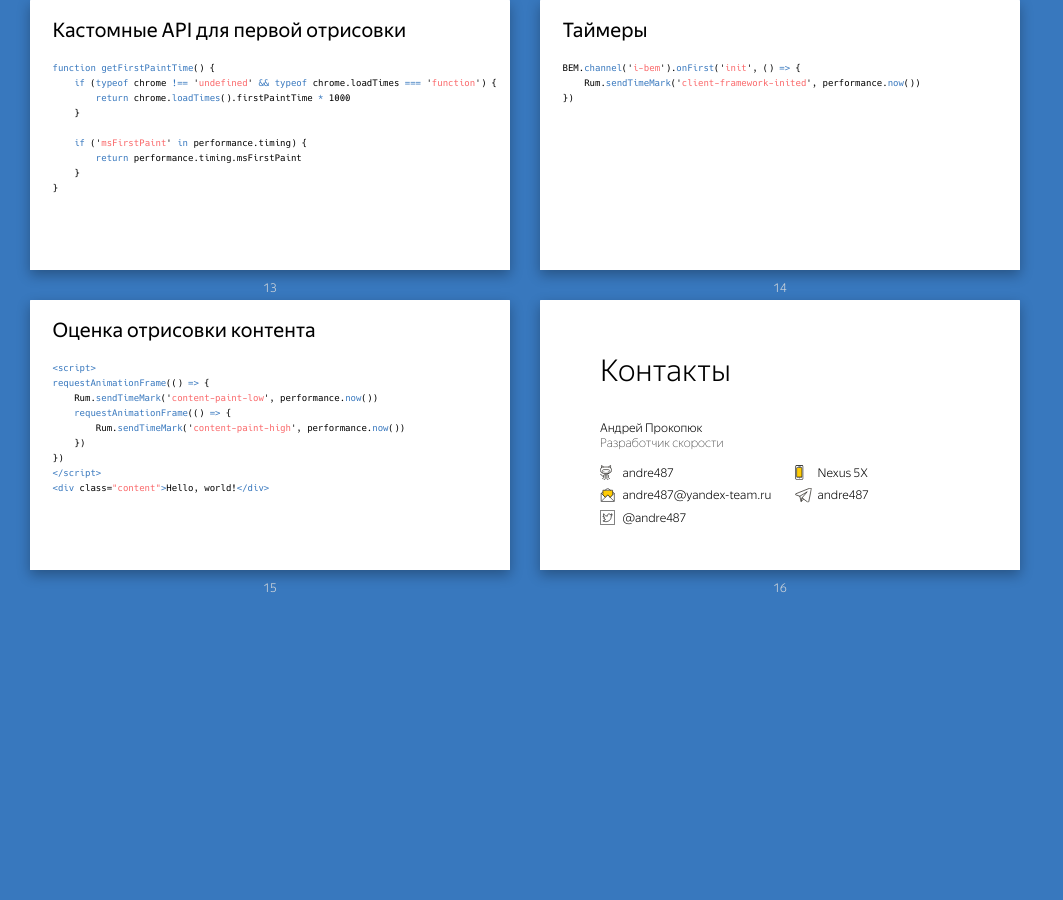
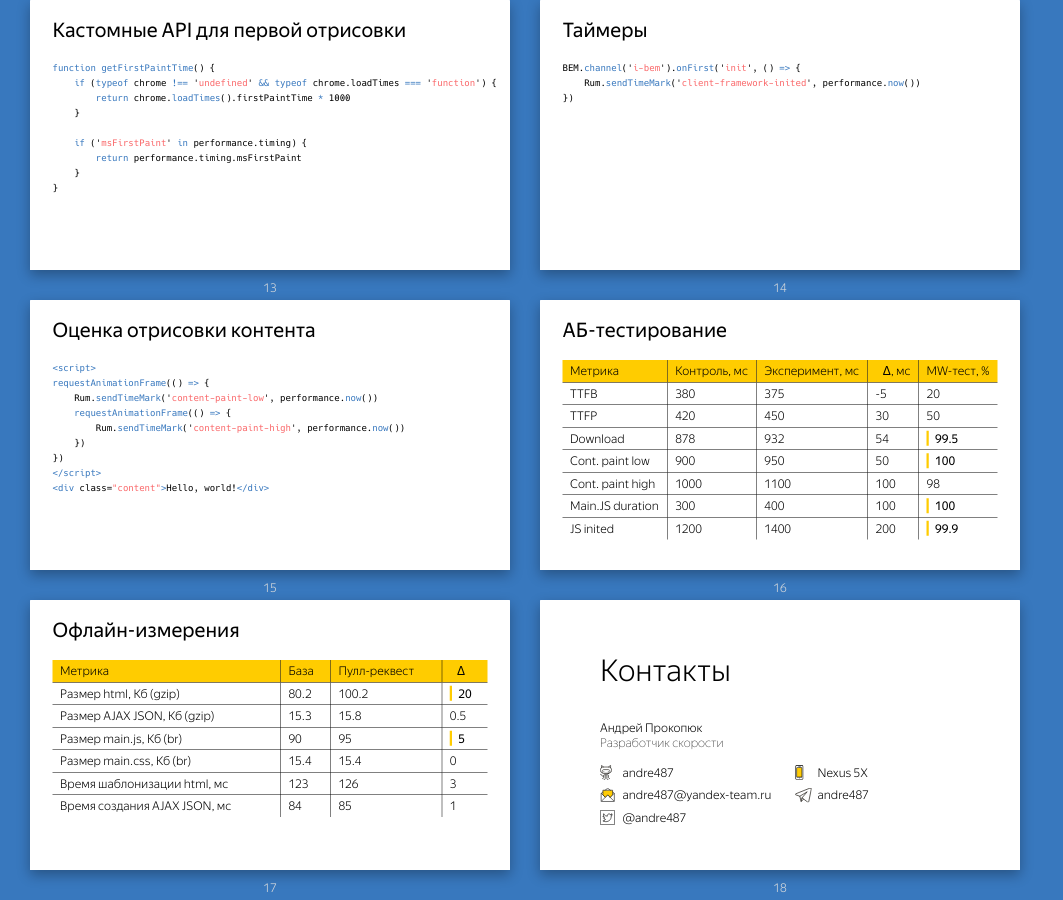
Before and after one commit to andre487/saturday-2017-11-velocity, a Jekyll site: the page built from index.md, in a window 1280 px wide and 900 px high, scrolled down 1904 px. Shown: the whole window, without its empty margins (0-1063 px from the left). Built offline with Jekyll 4.4.1, drawn with Linux system fonts in a browser that asks for light colours; our own code applies the rules of GitHub Pages for plain Markdown files; before the commit the page ends 2504 px from its top, so only the background shows below that.

Commit message:
Add metrics

````diff
--- a/index.md
+++ b/index.md
@@ -171,6 +171,31 @@ requestAnimationFrame(() => {
 <div class="content">Hello, world!</div>
 ```
 
+## АБ-тестирование
+
+|  Метрика                 |  Контроль, мс    | Эксперимент, мс |     Δ, мс |  MW-тест, % |
++--------------------------|------------------|-----------------|-----------|-------------+
+|  TTFB                    |  380             |  375            |  -5       |  20         |
+|  TTFP                    |  420             |  450            |  30       |  50         |
+|  Download                |  878             |  932            |  54       |  **99.5**   |
+|  Cont. paint low         |  900             |  950            |  50       |  **100**    |
+|  Cont. paint high        |  1000            |  1100           |  100      |  98         |
+|  Main.JS duration        |  300             |  400            |  100      |  **100**    |
+|  JS inited               |  1200            |  1400           |  200      |  **99.9**   |
+
+
+## Офлайн-измерения
+
+|  Метрика                      |  База    | Пулл-реквест  |     Δ     |
++-------------------------------|----------|---------------|-----------|
+|  Размер html, Кб (gzip)       |  80.2    |  100.2        |  **20**   |
+|  Размер AJAX JSON, Кб  (gzip) |  15.3    |  15.8         |  0.5      |
+|  Размер main.js, Кб  (br)     |  90      |  95           |  **5**    |
+|  Размер main.css, Кб  (br)    |  15.4    |  15.4         |  0        |
+|  Время шаблонизации html, мс  |  123     |  126          |  3        |
+|  Время создания AJAX JSON, мс |  84      |  85           |  1        |
+
+
 ## Контакты
 {:.contacts}
 
````
